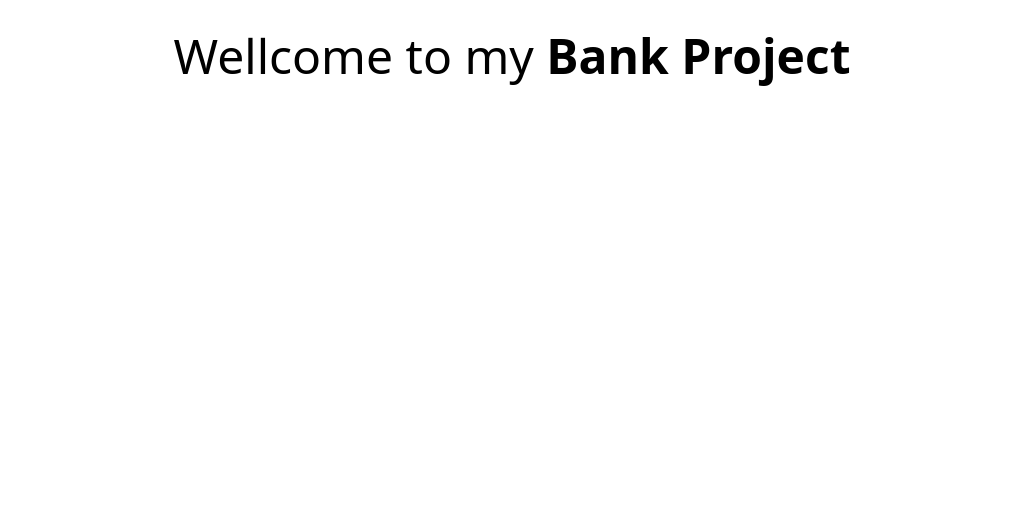
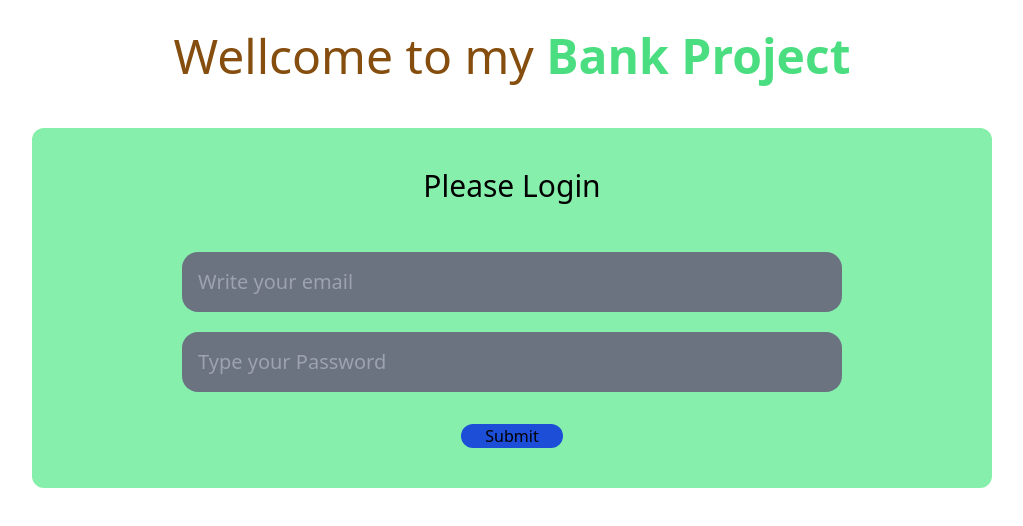
Before and after one commit to BEBACK100/Bank-project-Revise, a plain HTML site: page index.html in a window 1280 px wide. Shown: the whole page, without its empty margins (128-1151 px from the left). Drawn offline with nearby package versions, Linux system fonts and the light colour scheme.

Commit message:
login part

```diff
--- a/index.html
+++ b/index.html
@@ -8,6 +8,18 @@
 
 </head>
 <body>
-    <h1 class="text-5xl text-center mt-8 font">Wellcome to my <span class="font-bold">Bank Project</span></h1>
+   <header>
+    <h1 class="text-5xl text-center mt-8 text-yellow-800">Wellcome to my <span class="font-bold text-green-400">Bank Project</span></h1>
+   </header>
+   <main>
+    <section class="bg-green-300 w-9/12 mx-auto text-center mt-12 p-10 rounded-xl">
+        <h2 class="text-3xl text-semibold pb-12">Please Login</h2>
+        <div  >
+            <input  class="bg-gray-500 block w-9/12 rounded-2xl text-xl p-4 mx-auto" type="email" placeholder="Write your email" name="" id="">
+            <input class="bg-gray-500 w-9/12 mt-5 block rounded-2xl text-xl p-4 mx-auto" type="password" placeholder="Type your Password" name="" id="">
+            <button class="bg-blue-700 w-12px mt-8 px-6 rounded-xl" type="submit">Submit</button>
+        </div>
+    </section>
+   </main>
 </body>
 </html>
```
